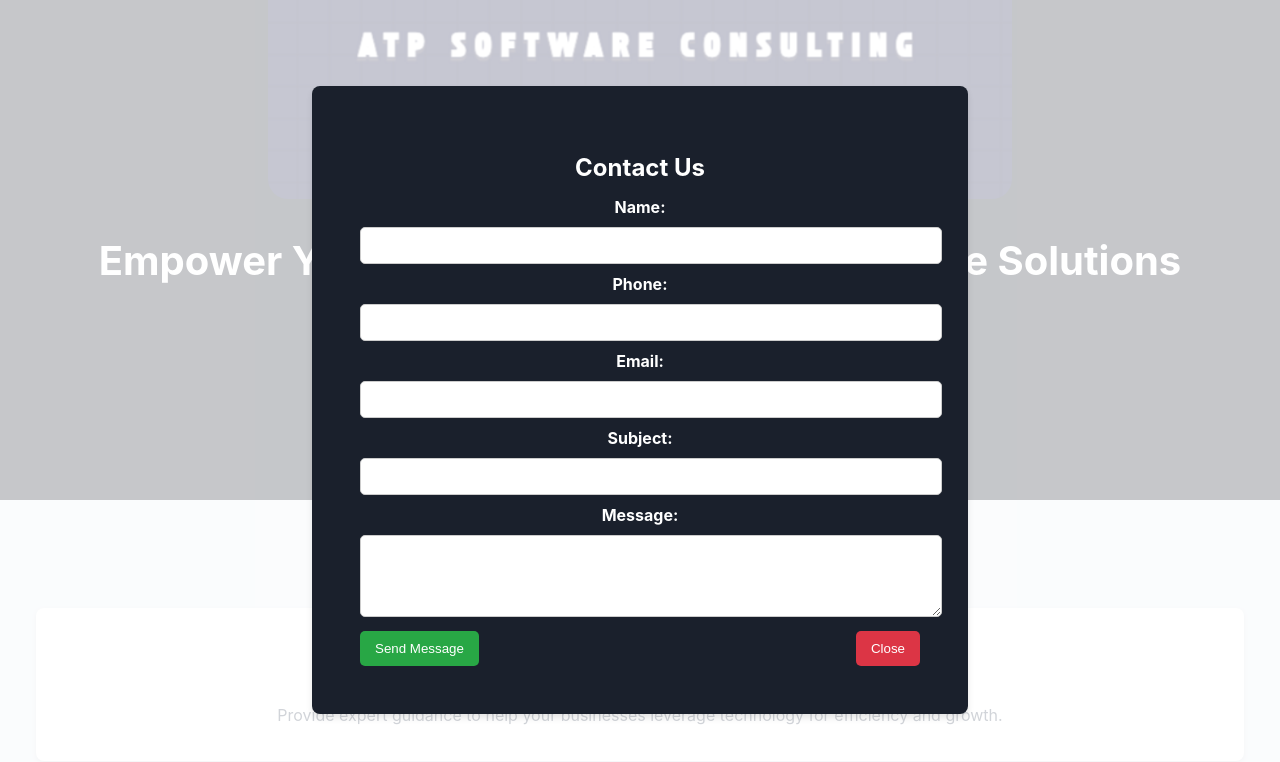
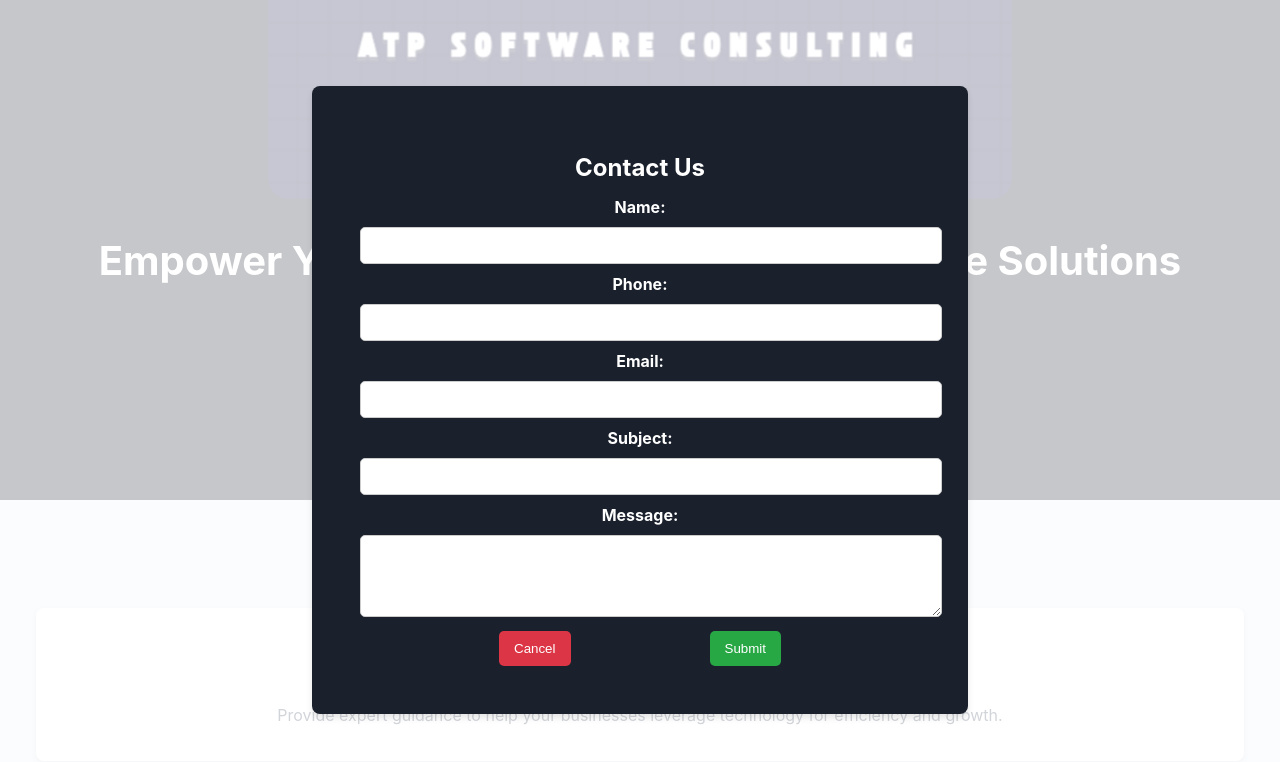
Before and after one commit to atphung21/business-web-template, a React (Create React App) app: page / in a window 1280 px wide. Both pictures are taken after a click on the button "Get Started". Shown: the part 478-1240 px from the top of the page. Built offline with nearby package versions, Linux system fonts and the light colour scheme.

Commit message:
updated contact form modal

```diff
--- a/src/ContactModalForm.css
+++ b/src/ContactModalForm.css
@@ -58,7 +58,7 @@
 
   .form-actions {
     display: flex;
-    justify-content: space-between;
+    justify-content: space-evenly;
   }
 
   .submit-button {
--- a/src/ContactModalForm.js
+++ b/src/ContactModalForm.js
@@ -96,18 +96,18 @@ const ContactForm = () => {
 
               <div className="form-actions">
                 <button
+                  type="button"
+                  onClick={() => setIsOpen(false)}
+                  className="close-button"
+                >
+                  Cancel
+                </button>
+                <button
                   type="submit"
                   className="submit-button"
                   disabled={isSubmitting}
                 >
-                  {isSubmitting ? "Sending..." : "Send Message"}
-                </button>
-                <button
-                  type="button"
-                  onClick={() => setIsOpen(false)}
-                  className="close-button"
-                >
-                  Close
+                  {isSubmitting ? "Sending..." : "Submit"}
                 </button>
               </div>
             </form>
```
